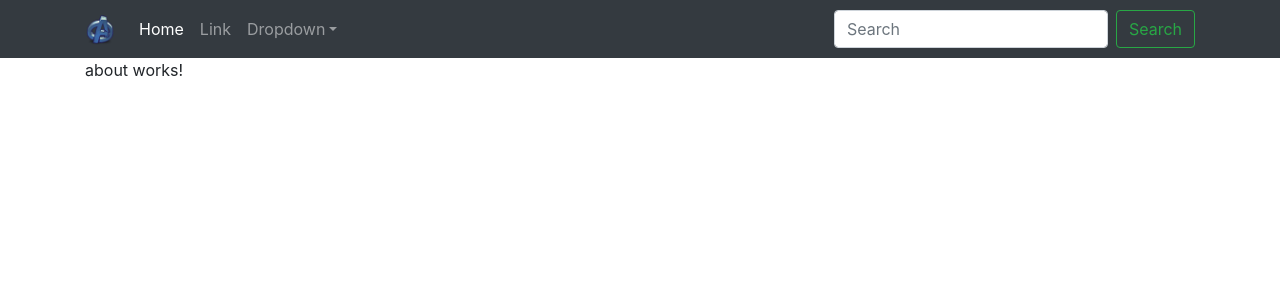
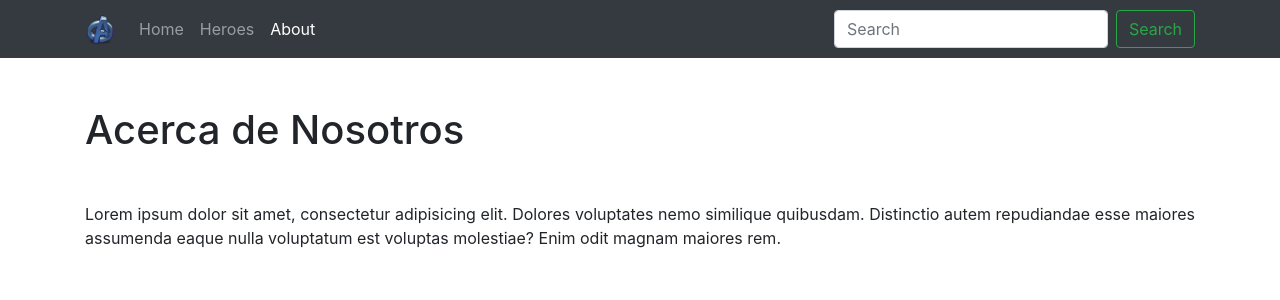
Before and after one commit to edaurdonp1/SinglePageAplication-EjemploAngular, an Angular app: page /about in a window 1280 px wide. Shown: the top 300 px of the page. Built offline with nearby package versions, Linux system fonts and the light colour scheme.

Commit message:
routerLink y routerLink active

```diff
--- a/src/app/app.routes.ts
+++ b/src/app/app.routes.ts
@@ -1,10 +1,12 @@
 import { RouterModule, Routes } from '@angular/router';
 import { HomeComponent } from './components/home/home.component';
 import { AboutComponent } from './components/about/about.component';
+import { HeroesComponent } from './components/heroes/heroes.component';
 
 const APP_ROUTES: Routes = [
   { path: 'home', component: HomeComponent },
   { path: 'about', component: AboutComponent },
+  { path: 'heroes', component: HeroesComponent },
   { path: '**', pathMatch: 'full', redirectTo: 'home' }
 ]
 
--- a/src/app/components/about/about.component.html
+++ b/src/app/components/about/about.component.html
@@ -1 +1,6 @@
-<p>about works!</p>
+<div class="row animated fadeIn fast mt-5">
+  <div class="col animated fadeIn">
+    <h1 class=" mb-5">Acerca de Nosotros</h1>
+    <p class="text-justify">Lorem ipsum dolor sit amet, consectetur adipisicing elit. Dolores voluptates nemo similique quibusdam. Distinctio autem repudiandae esse maiores assumenda eaque nulla voluptatum est voluptas molestiae? Enim odit magnam maiores rem.</p>
+  </div>
+</div>
--- a/src/app/components/home/home.component.html
+++ b/src/app/components/home/home.component.html
@@ -1,5 +1,5 @@
 <div class="row">
-  <div class="col">
+  <div class="col animated fadeIn">
     <div class="jumbotron jumbotron-fluid">
       <div class="container">
         <h1 class="display-3">Comic app</h1>
--- a/src/app/components/shared/navbar/navbar.component.html
+++ b/src/app/components/shared/navbar/navbar.component.html
@@ -1,6 +1,6 @@
 <nav class="navbar navbar-expand-sm navbar-dark bg-dark">
   <div class="container">
-    <a class="navbar-brand" href="#">
+    <a class="navbar-brand" [routerLink] = "['home']">
       <img src="assets/img/A-64.png" width="30" height="30">
     </a>
     <button class="navbar-toggler d-lg-none" type="button" data-toggle="collapse" data-target="#collapsibleNavId" aria-controls="collapsibleNavId"
@@ -9,18 +9,14 @@
     </button>
     <div class="collapse navbar-collapse" id="collapsibleNavId">
       <ul class="navbar-nav mr-auto mt-2 mt-lg-0">
-        <li class="nav-item active">
-          <a class="nav-link" href="#">Home <span class="sr-only">(current)</span></a>
+        <li class="nav-item" routerLinkActive="active">
+          <a class="nav-link" [routerLink] = "['home']">Home</a>
         </li>
-        <li class="nav-item">
-          <a class="nav-link" href="#">Link</a>
+        <li class="nav-item" routerLinkActive="active">
+          <a class="nav-link" [routerLink] = "['heroes']">Heroes</a>
         </li>
-        <li class="nav-item dropdown">
-          <a class="nav-link dropdown-toggle" href="#" id="dropdownId" data-toggle="dropdown" aria-haspopup="true" aria-expanded="false">Dropdown</a>
-          <div class="dropdown-menu" aria-labelledby="dropdownId">
-            <a class="dropdown-item" href="#">Action 1</a>
-            <a class="dropdown-item" href="#">Action 2</a>
-          </div>
+        <li class="nav-item" routerLinkActive="active">
+          <a class="nav-link" [routerLink] = "['about']">About</a>
         </li>
       </ul>
       <form class="form-inline my-2 my-lg-0">
--- a/src/styles.css
+++ b/src/styles.css
@@ -1 +1,31 @@
 /* You can add global styles to this file, and also import other style files */
+
+
+/* Animaciones  */
+.animated {
+  -webkit-animation-duration: 1s;
+  animation-duration: 1s;
+  -webkit-animation-fill-mode: both;
+  animation-fill-mode: both;
+}
+
+.fast {
+  -webkit-animation-duration: 0.4s;
+  animation-duration: 0.4s;
+  -webkit-animation-fill-mode: both;
+  animation-fill-mode: both;
+}
+
+@keyframes fadeIn {
+  from {
+    opacity: 0;
+  }
+
+  to {
+    opacity: 1;
+  }
+}
+
+.fadeIn {
+  animation-name: fadeIn;
+}
```
